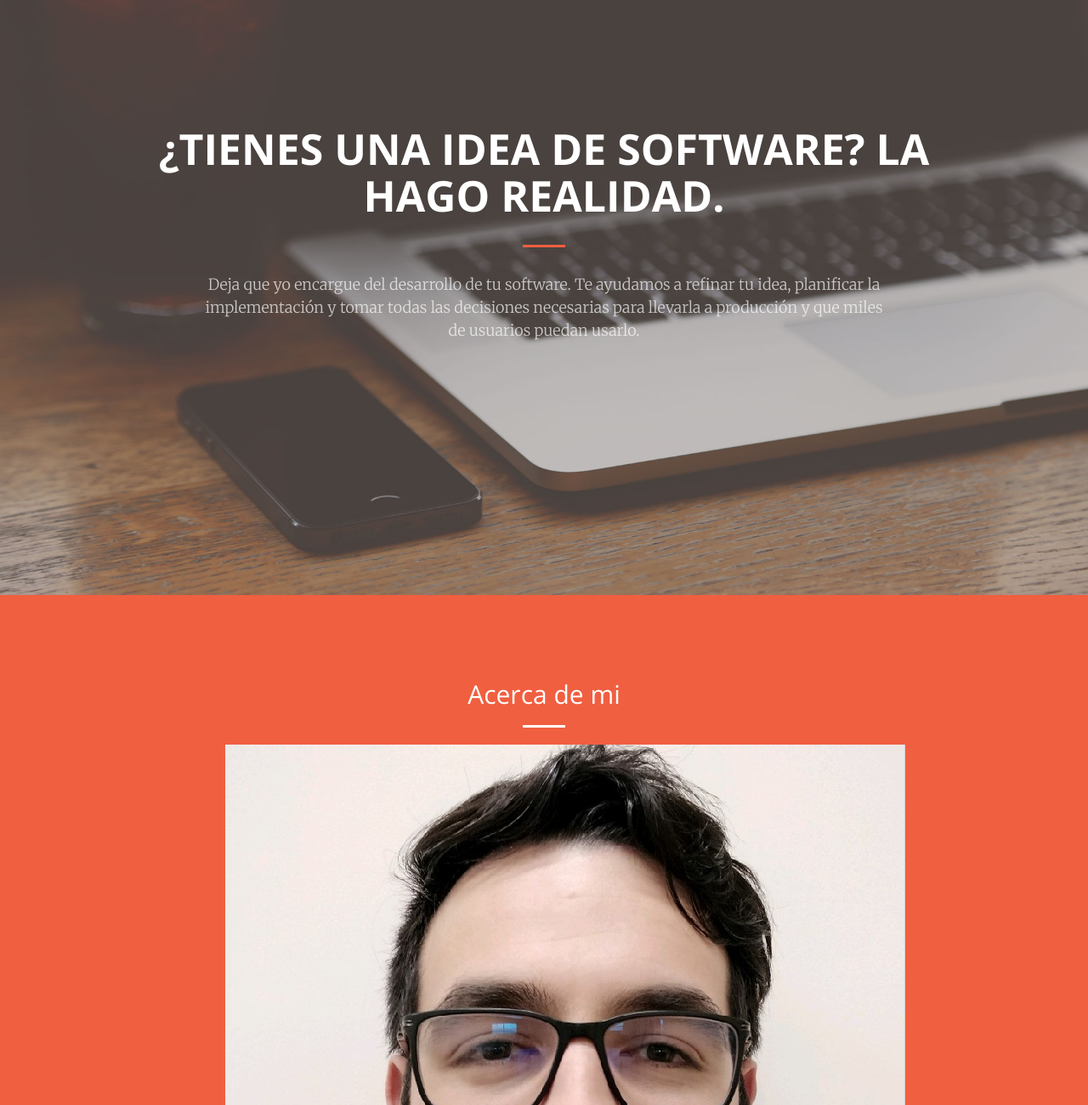
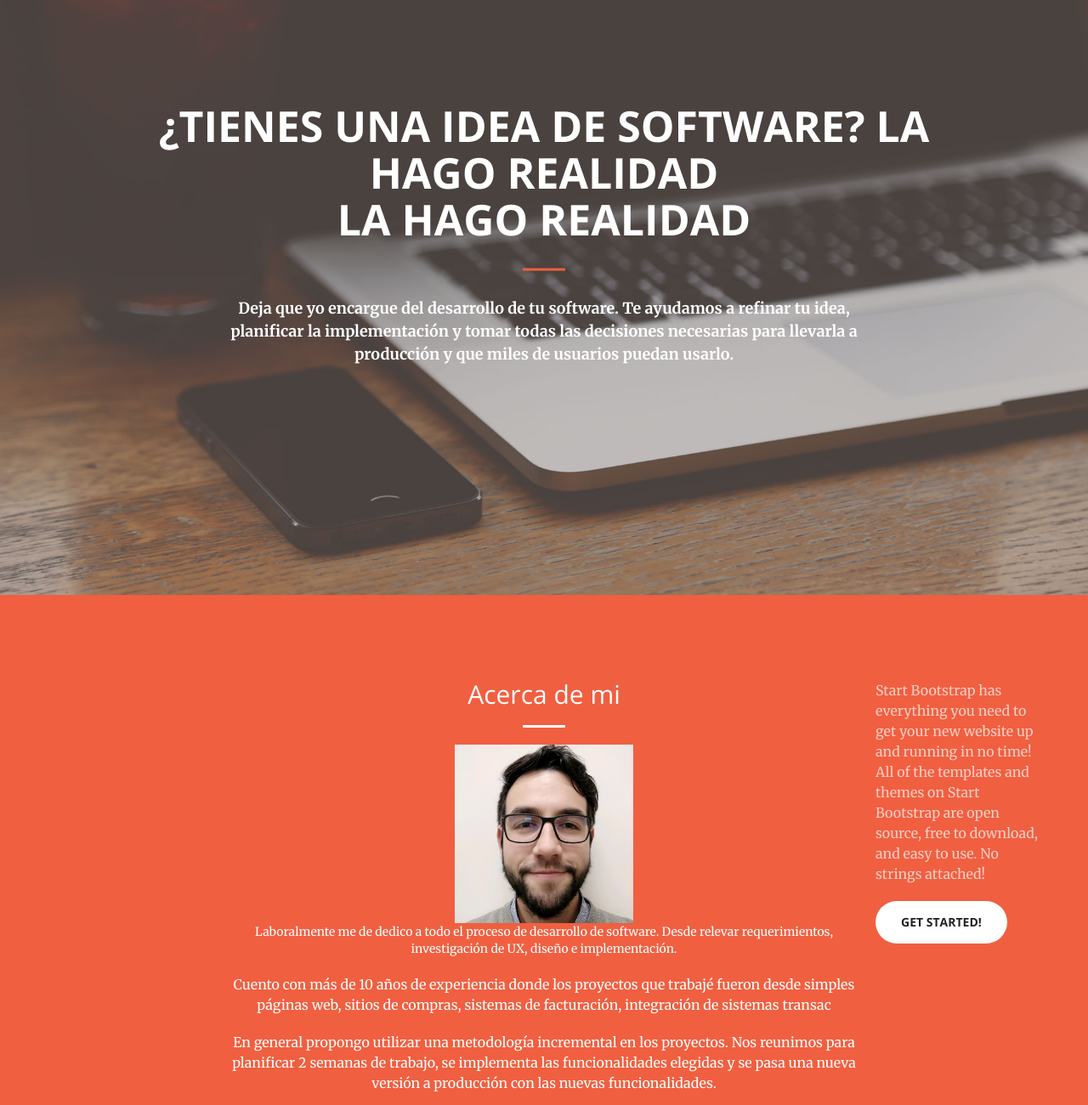
Before and after one commit to veiro/veiro.github.io, a website: page index.html in a window 1280 px wide. Shown: the part 100-1400 px from the top of the page at 85% size. Drawn offline with nearby package versions, Linux system fonts and the light colour scheme.

Commit message:
contenido

```diff
--- a/index.html
+++ b/index.html
@@ -72,9 +72,10 @@
     <header>
         <div class="header-content">
             <div class="header-content-inner">
-                <h1 id="homeHeading">¿Tienes una idea de software? La hago realidad.</h1>
+                <h1 id="homeHeading">¿Tienes una idea de software? La hago realidad</h1>
+                <h1 id="homeHeading">La hago realidad</h1>
                 <hr>
-                <p>Deja que yo encargue del desarrollo de tu software. Te ayudamos a refinar tu idea, planificar la implementación y tomar todas las decisiones necesarias para llevarla a producción y que miles de usuarios puedan usarlo.</p>
+                <p style="font-weight: bold; color: white;">Deja que yo encargue del desarrollo de tu software. Te ayudamos a refinar tu idea, planificar la implementación y tomar todas las decisiones necesarias para llevarla a producción y que miles de usuarios puedan usarlo.</p>
 
             </div>
         </div>
@@ -88,9 +89,14 @@
                     <hr class="light">
                     <div class="row>
                         <div class="col-lg-6>
-                            <img src="recursos/foto_perfil_andres.jpg" alt="foto de andres veiro">
+                            <img style="height: 15em;" src="recursos/foto_perfil_andres.jpg" alt="foto de andres veiro">
                         </div>
                         <div class="col-lg-6>
+                            <p>Laboralmente me de dedico a todo el proceso de desarrollo de software. Desde relevar requerimientos, investigación de UX, diseño e implementación.</p>
+                            <p>Cuento con más de 10 años de experiencia donde los proyectos que trabajé fueron desde simples páginas web, sitios de compras, sistemas de facturación, integración de sistemas transac</p>
+                            <p>En general propongo utilizar una metodología incremental en los proyectos. Nos reunimos para planificar 2 semanas de trabajo, se implementa las funcionalidades elegidas y se pasa una nueva versión a producción con las nuevas funcionalidades.</p>
+
+
                         </div>
                     </div>
                     <p class="text-faded">Start Bootstrap has everything you need to get your new website up and running in no time! All of the templates and themes on Start Bootstrap are open source, free to download, and easy to use. No strings attached!</p>
```
